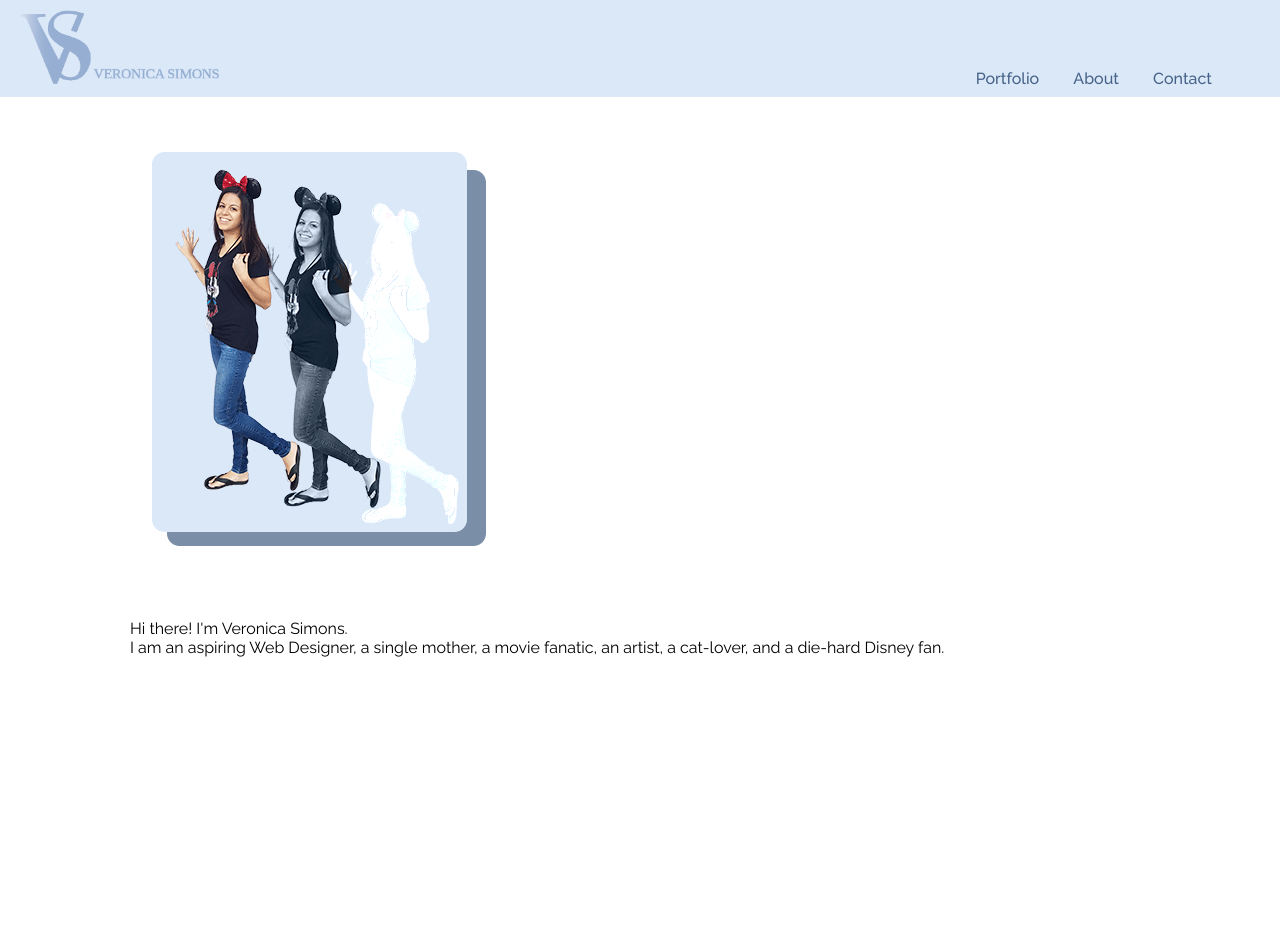
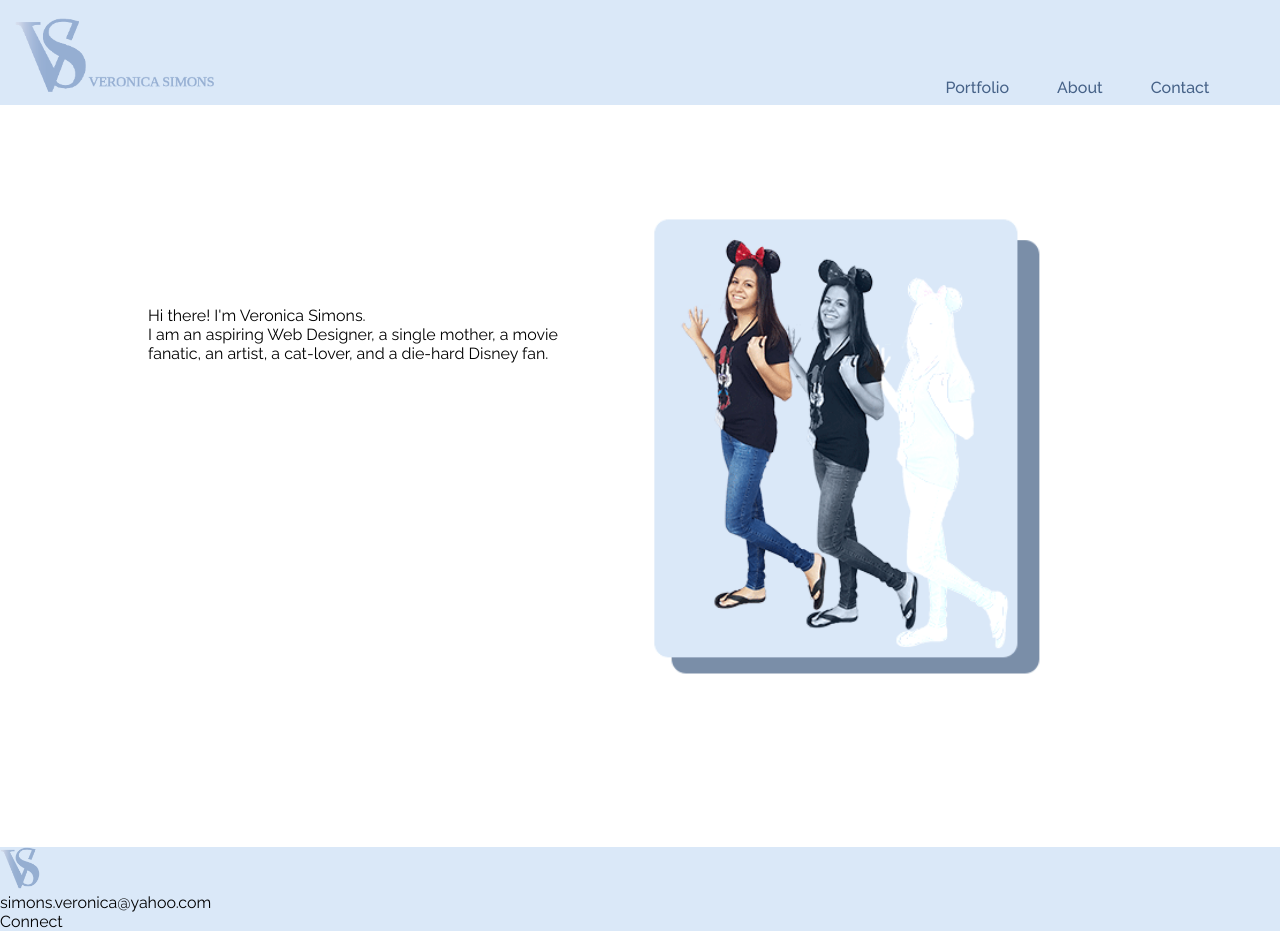
Before and after one commit to vmsimons/Final-Website, a plain HTML site: page index.html in a window 1280 px wide. Before the commit the page ends 800 px from the top, so only its background shows below. Drawn offline with Linux system fonts and the light colour scheme.

Commit message:
Added footer and some css styling for homepage

```diff
--- a/css/styles.css
+++ b/css/styles.css
@@ -6,20 +6,30 @@
   border:0;
 }
 
-body {
+h1 {
+  font-family: 'Pacifico', cursive;
+}
+
+p,
+a {
   font-family: 'Raleway', sans-serif;
 }
 
 .container {
-    max-width: 1020px;
+    max-width: 1024px;
     margin: auto;
+}
+
+main {
+    min-height: 80vh;
+    margin: 4%;
 }
 
  /*Header Styling*******************/
 
 header {
     background-color: #DAE8F8;
-    padding: 10px 20px 3px;
+    padding: 18px 15px 2px;
 }
 
 .logo-top {
@@ -50,7 +60,8 @@ header nav {
 .menu ul li a {
     color: #466288;
     display: block;
-    padding: 0px 15px 5px;
+    margin: 0px 20px;
+    padding: 0px 2px 5px;
     text-decoration: none;
     font-weight: 500;
     transition: .2s;
@@ -70,7 +81,7 @@ header nav {
     position: absolute;
     width: 100%;
     padding: 7px 8px 5px 1px;
-    top: 28px;
+    top: 27px;
     background: #dae8f8;
 }
 
@@ -78,3 +89,27 @@ header nav a:hover {
     border-bottom: 2px solid #f2985b;
     transition: .2s;
 }
+
+/*Homepage Styling*************************/
+
+.me-right-half,
+.left-half {
+    width: 45%;
+    display: inline-block;
+}
+
+.me-right-half img {
+    width: 100%;
+}
+
+.left-half {
+    vertical-align: top;
+    padding: 150px 20px;
+    float: left;
+}
+
+/*Footer Styling******************************/
+
+footer {
+    background: #dae8f8;
+}
--- a/index.html
+++ b/index.html
@@ -59,5 +59,13 @@
 
     </main>
 
+
+    <footer>
+      <img src="images/vs.png" alt="logo" title="VS" width="40">
+
+      <p>simons.veronica@yahoo.com</p>
+      <p>Connect</p>
+    </footer>
+
   </body>
 </html>
```
